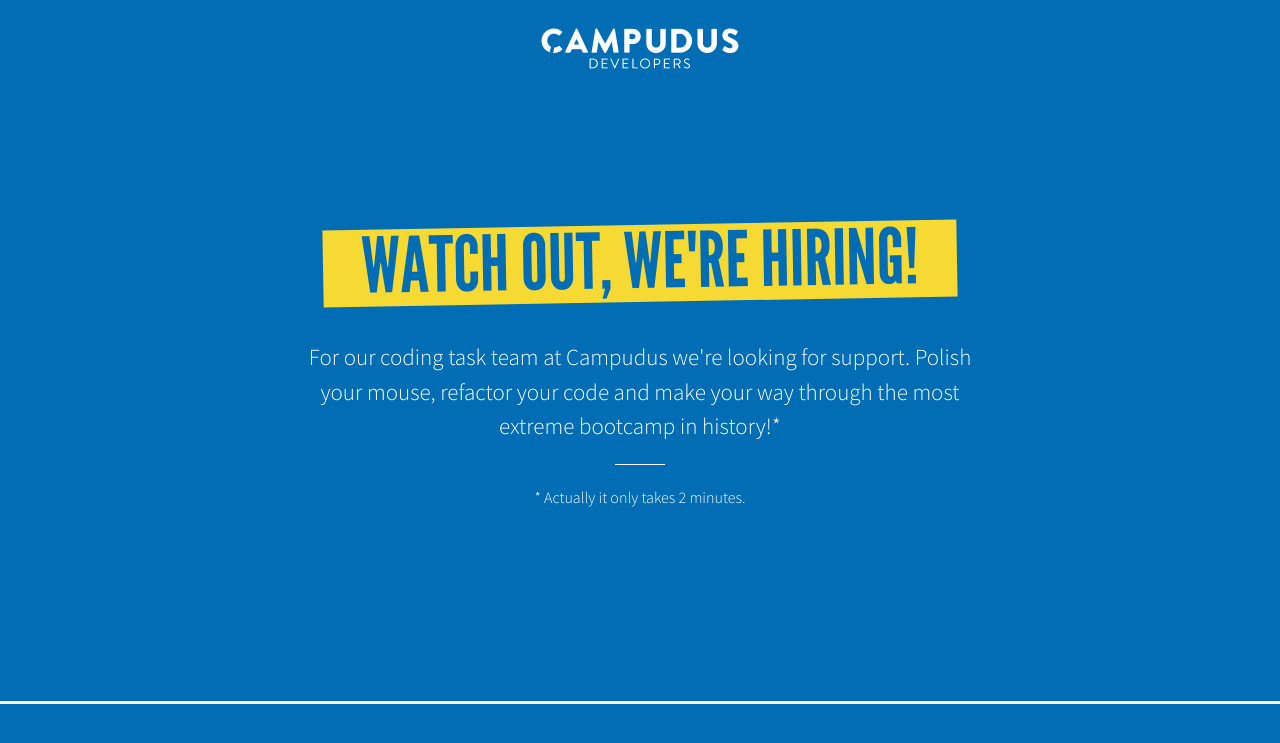
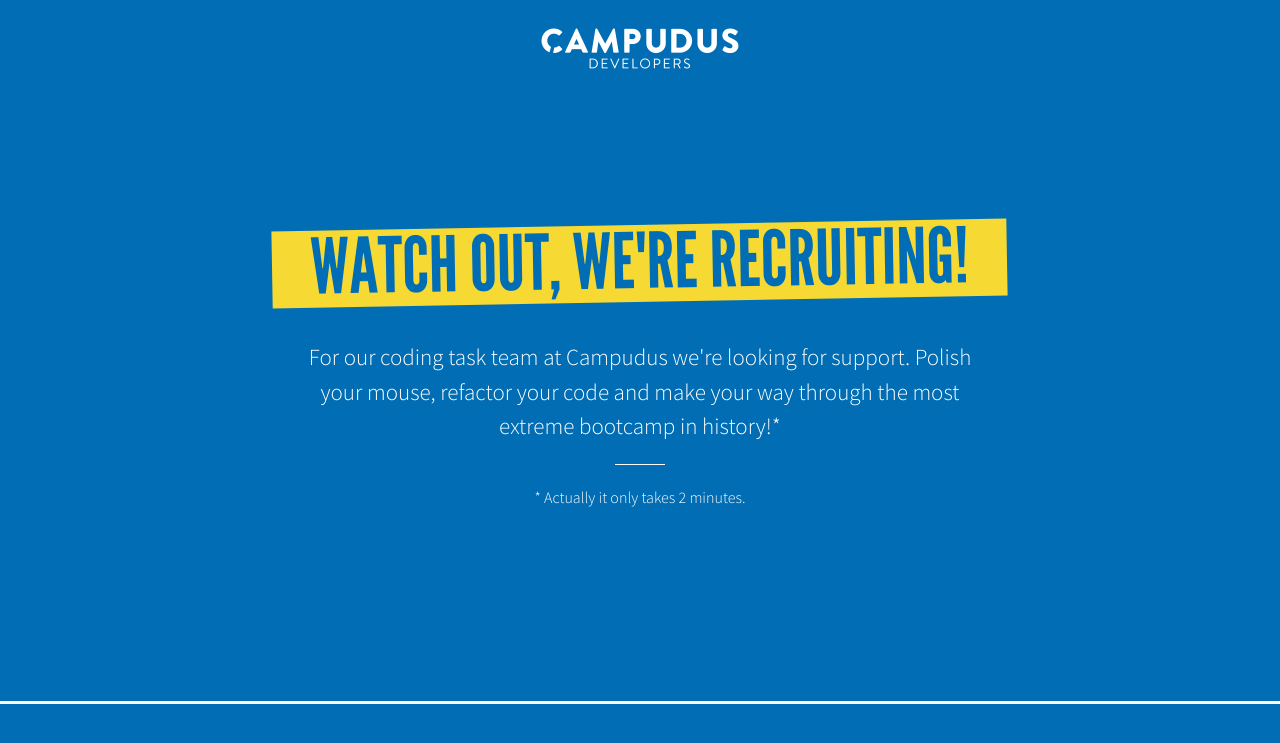
Before and after one commit to campudus/campudus.github.io, a Jekyll site: the page built from en/recruit/index.html, in a window 1280 px wide and 900 px high. Shown: the top 743 px of the window. Built offline with Jekyll 4.4.1, drawn with Linux system fonts in a browser that asks for light colours.

Commit message:
We're recruiting
Signed-off-by: Joern Bernhardt <jb@campudus.com>

```diff
--- a/en/recruit/index.html
+++ b/en/recruit/index.html
@@ -51,7 +51,7 @@
 <div class="content-wrapper">
   <div class="headtext row">
     <div class="large-12 columns">
-      <h1>Watch out, we're hiring!</h1>
+      <h1>Watch out, we're recruiting!</h1>
 
       <p class="intro">For our coding task team at Campudus we're looking for support. Polish your mouse, refactor your
         code and make your way through the most extreme bootcamp in history!*</p>
```
